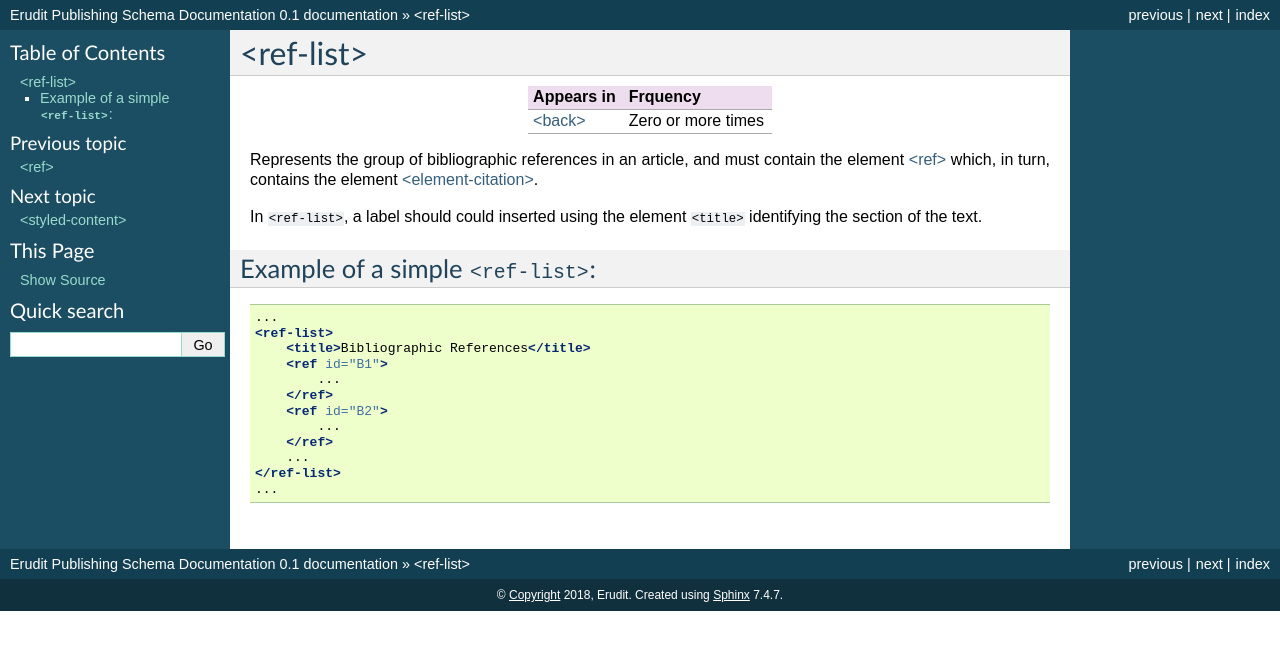
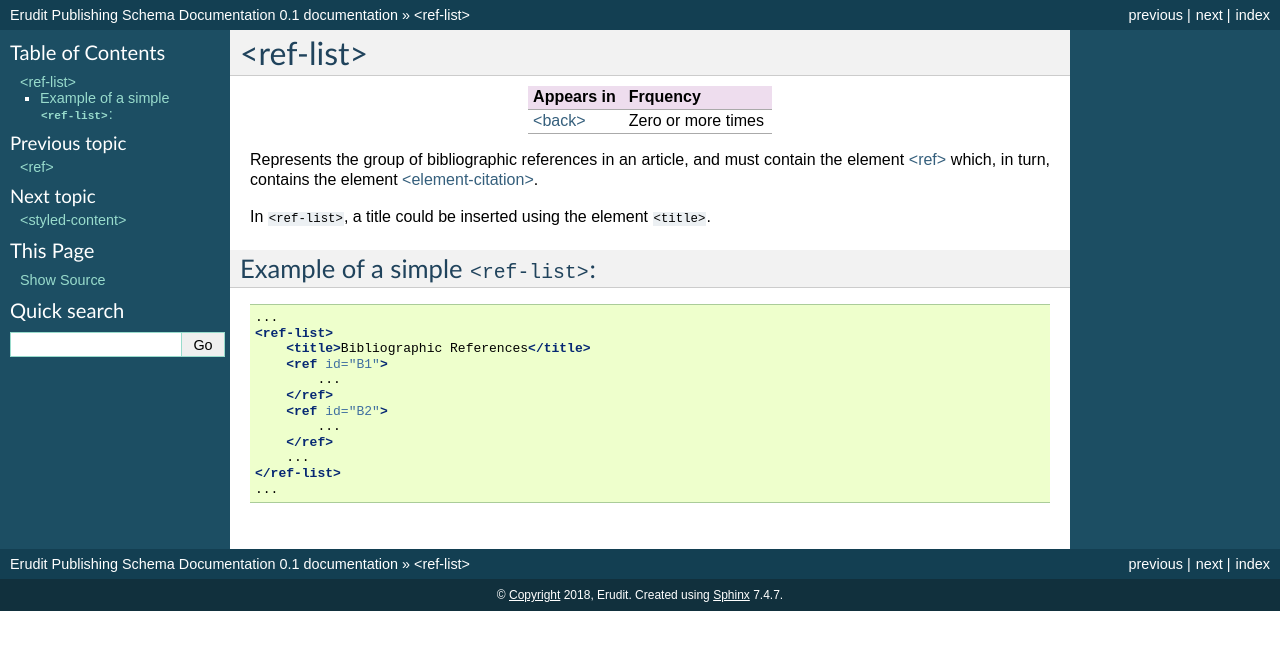
Before and after one commit to erudit/erudit-ps-documentation, a Sphinx documentation site: the page built from docs/source/tagset/element-ref-list.rst, in a window 1280 px wide. Shown: the top 650 px of the page. Built offline with Sphinx 7.4.7, drawn with Linux system fonts in a browser that asks for light colours.

```diff
--- a/docs/source/tagset/element-ref-list.rst
+++ b/docs/source/tagset/element-ref-list.rst
@@ -13,7 +13,7 @@
 Represents the group of bibliographic references in an article, and must contain the
 element :ref:`element-ref` which, in turn, contains the element :ref:`element-element-citation`.
 
-In ``<ref-list>``, a label should could inserted using the element ``<title>`` identifying the section of the text.
+In ``<ref-list>``, a title could be inserted using the element ``<title>``.
 
 .. _element-ref-list-example-1:
 
```
